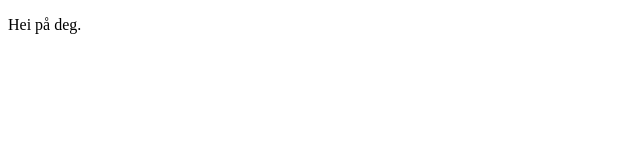
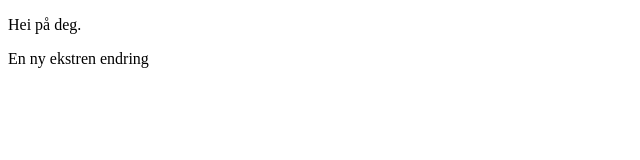
Before and after one commit to ErikFry/juleKalender, a plain HTML site: page index.html in a window 1280 px wide. Shown: the whole page, without its empty margins (0-640 px from the left). Drawn offline with Linux system fonts and the light colour scheme.

Commit message:
Update index.html
ny endring

```diff
--- a/index.html
+++ b/index.html
@@ -6,5 +6,6 @@
   </head>
   <body>
     <p>Hei på deg.</p>
+    <p> En ny ekstren endring </p>
   </body>
 </html>
```
